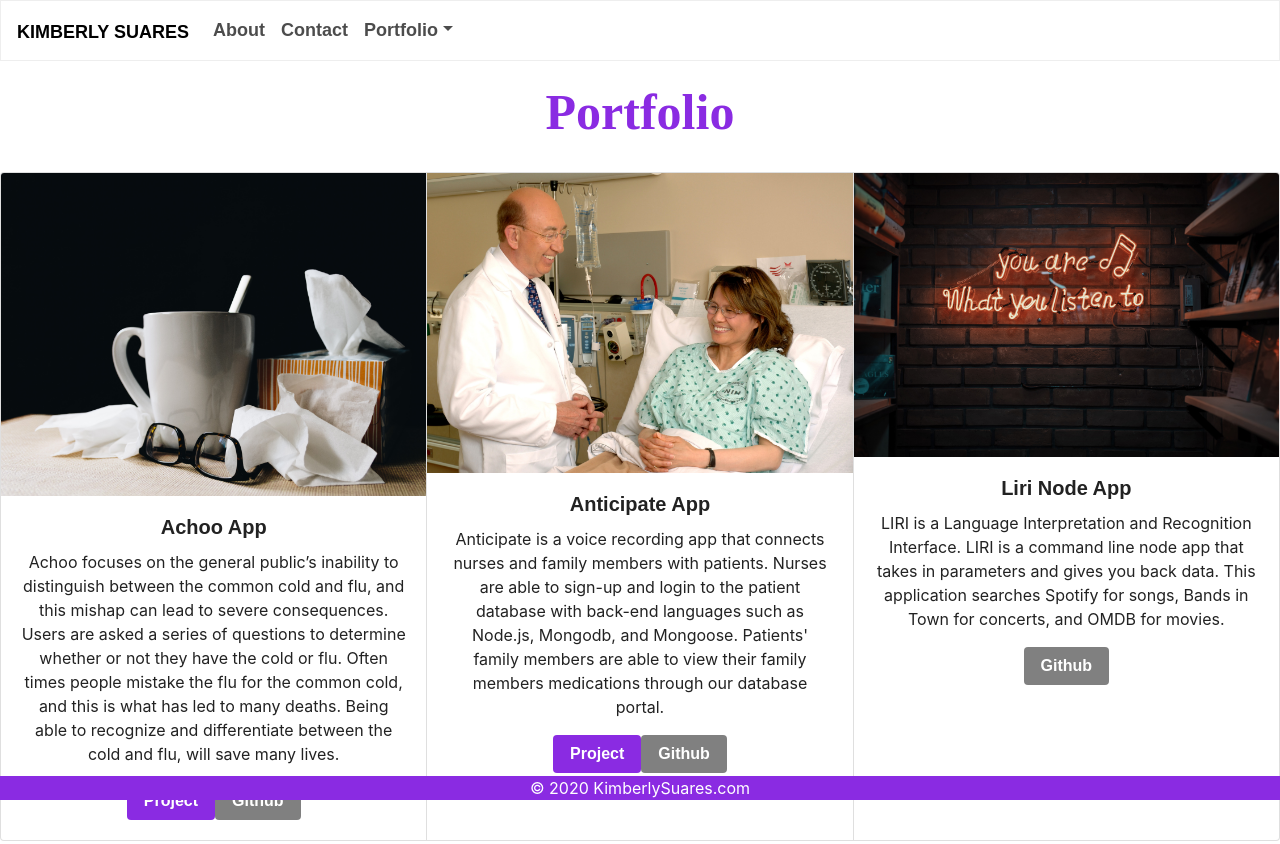
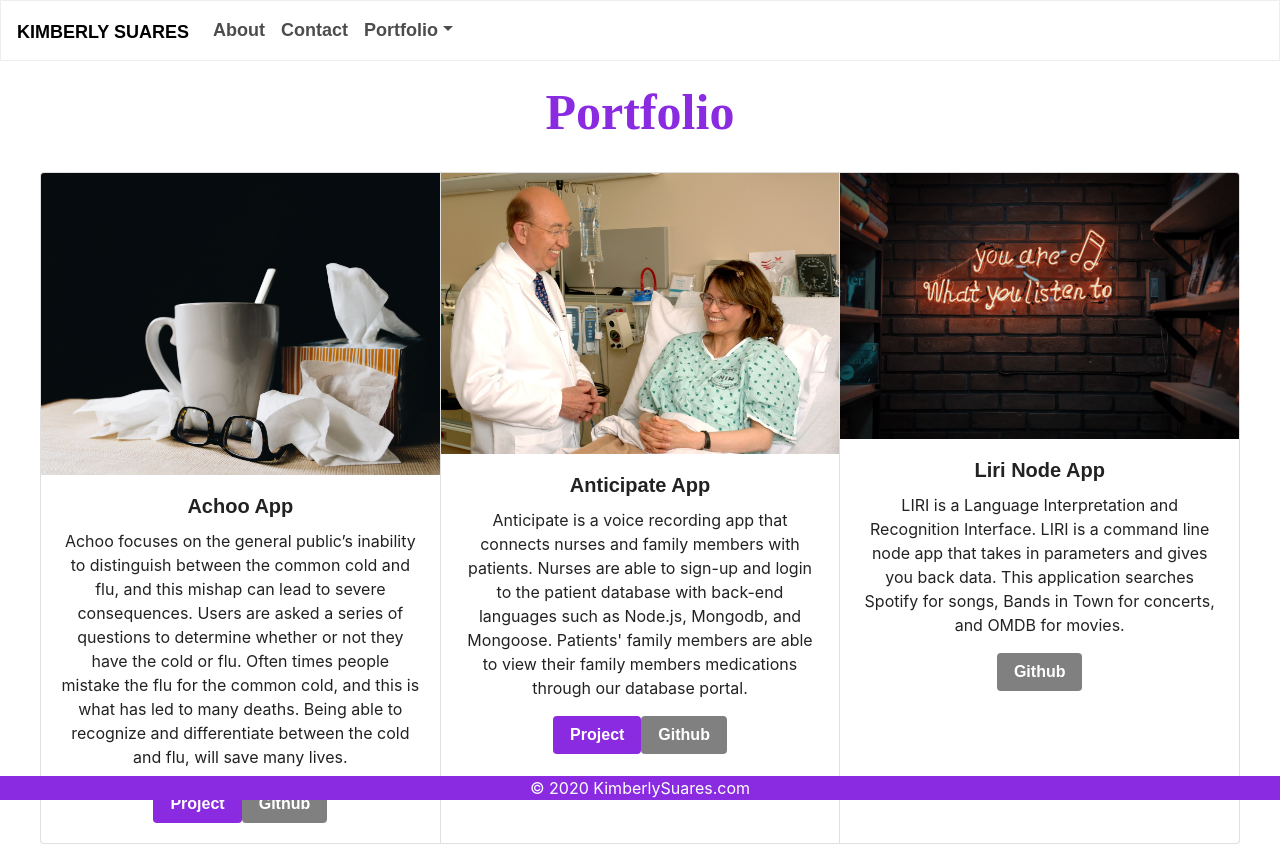
Before and after one commit to ksuares1/kimberly-, a React (Create React App) app in the folder client/: page /portfolio in a window 1280 px wide. Built offline with nearby package versions, Linux system fonts and the light colour scheme; a web font is replaced by a local one.

Commit message:
resized and added css to portfolio page

```diff
--- a/client/src/components/About/index.css
+++ b/client/src/components/About/index.css
@@ -1,7 +1,7 @@
 .about-img{
     float:left;
-    height:325px;
-    width:350px;
+    height:350px;
+    width:400px;
 
 }
 
--- a/client/src/components/Portfolio/index.css
+++ b/client/src/components/Portfolio/index.css
@@ -13,3 +13,9 @@
     background-color: blueviolet;
     color:white;
 }
+
+.port-size{
+    text-align: center;
+    margin: auto;
+    /* float:right; */
+}
--- a/client/src/components/Portfolio/index.js
+++ b/client/src/components/Portfolio/index.js
@@ -10,9 +10,8 @@ const PortfolioComponent = () => {
     <h1 className="port-font">Portfolio</h1>
     <br>
     </br>
-    <MDBCardGroup>
-
-      <MDBCard>
+    <MDBCardGroup className="port-size" style={{width: "75rem"}}>
+      <MDBCard >
         <MDBCardImage src={require("../../assets/img/achoo-cold.jpg")} alt="Achoo App" top hover
           overlay="white-slight" />
         <MDBCardBody>
@@ -35,7 +34,7 @@ const PortfolioComponent = () => {
       </MDBCard>
 
 
-      <MDBCard>
+      <MDBCard >
         <MDBCardImage src={require("../../assets/img/doctor-visit.jpg")} alt="Anticipate App" top hover
           overlay="white-slight" />
         <MDBCardBody>
```
Also changed, not shown: client/src/components/Nav/index.css (added).
